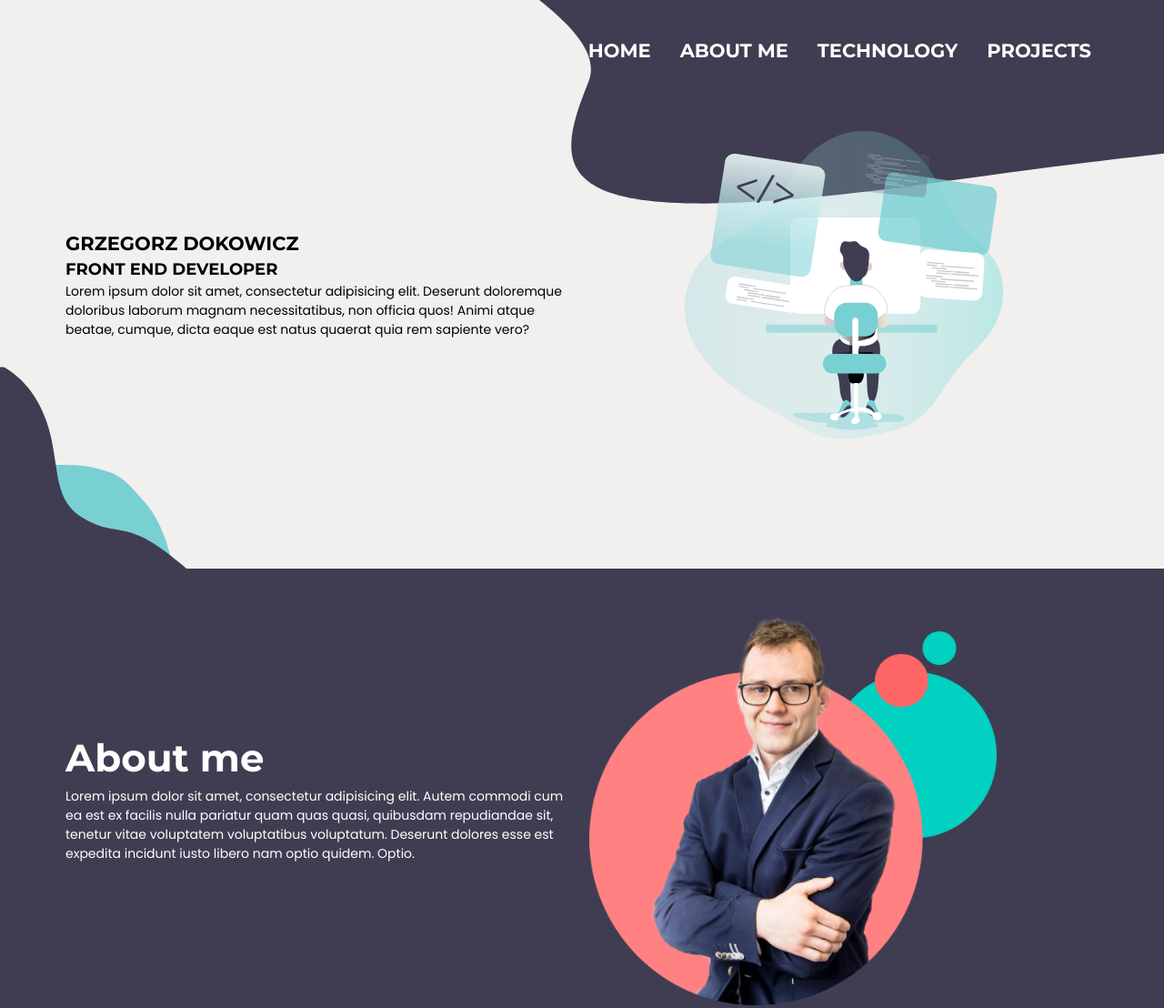
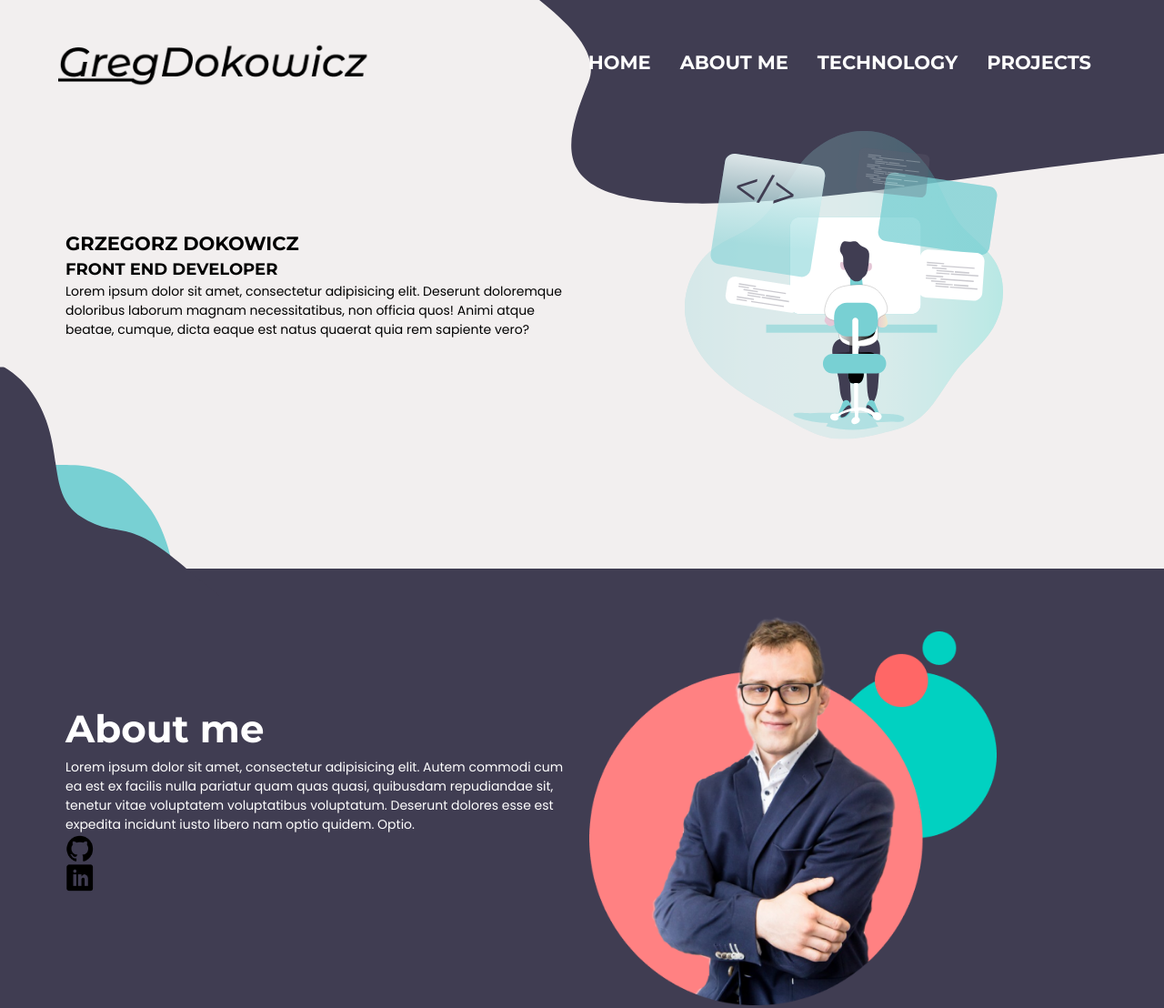
Before and after one commit to GrzegorzDokowicz/portfolio, a Gatsby site: page / in a window 1280 px wide. Shown: the top 1108 px of the page at 91% size. Built offline with nearby package versions, Linux system fonts and the light colour scheme; Gatsby itself is replaced by a stand-in of ours.

Commit message:
Created iconLink, added github and linkedin icons to images

```diff
--- /dev/null
+++ b/src/components/page-atoms/icon-link/index.js
@@ -0,0 +1,21 @@
+import React from 'react';
+import PropTypes from 'prop-types';
+
+import './style.scss';
+import Image from '../image';
+
+const IconLink = ({ fileName, href, alt }) => (
+  <div className="icon-link">
+    <a href={href}>
+      <Image alt={alt} fileName={fileName} />
+    </a>
+  </div>
+);
+
+IconLink.propTypes = {
+  fileName: PropTypes.string.isRequired,
+  alt: PropTypes.string.isRequired,
+  href: PropTypes.string.isRequired,
+};
+
+export default IconLink;
--- /dev/null
+++ b/src/components/page-atoms/icon-link/style.scss
@@ -0,0 +1,6 @@
+@import './../../../styles/main-styles';
+
+.icon-link{
+  width: 32px;
+  height: 32px;
+}
--- a/src/components/page-elements/navbar/index.js
+++ b/src/components/page-elements/navbar/index.js
@@ -1,11 +1,12 @@
 import React, { useRef, useState } from 'react';
 import { AnchorLink } from 'gatsby-plugin-anchor-links';
-import uuid from 'react-uuid';
+import uuid from 'react-uuid'; // TODO check if possible to eliminate
 import { gsap, Power1 } from 'gsap';
 
 import ROUTES from './routes.config';
 import './style.scss';
 import Text from '../../page-atoms/text';
+import Image from '../../page-atoms/image';
 
 const Navbar = () => {
   const [isMobileNavbarActive, setMobileNavbarStatus] = useState(false);
@@ -72,6 +73,10 @@ const Navbar = () => {
   return (
     <nav className="navbar">
 
+      <div className="navbar__logo">
+        <Image alt="site-logo" fileName="Logo" />
+      </div>
+
       <button onClick={handleHamburgerClick} className="navbar__hamburger">
         <span ref={hamburgerRef} className="hamburger__bars" />
       </button>
--- a/src/components/page-elements/navbar/style.scss
+++ b/src/components/page-elements/navbar/style.scss
@@ -4,14 +4,24 @@
   z-index: 10;
   position: absolute;
   right: 0;
+  width: 100%;
   padding: size(5) 5%;
   min-height: size(10);
   display: flex;
   flex-direction: row;
   align-items: center;
+  justify-content: space-between;
 
-  @include tablet {
+  @include tablet-landscape {
     justify-content: flex-end;
+  }
+
+  &__logo{
+    width: 30%;
+
+    @include tablet-landscape{
+      display: none;
+    }
   }
 
   &__link-list {
@@ -120,7 +130,11 @@
       }
     }
   }
+
 }
+
+
+
 
 %bars-style {
   content: '';
--- a/src/views/about-me/index.js
+++ b/src/views/about-me/index.js
@@ -4,6 +4,8 @@ import './style.scss';
 import Image from '../../components/page-atoms/image';
 import ResponsivePageContainer from '../../components/containers/responsive-page-container';
 import Text from '../../components/page-atoms/text';
+import IconLink from '../../components/page-atoms/icon-link';
+
 import slideIn from '../../gsap_animations/slideIn';
 
 const AboutMe = () => {
@@ -33,6 +35,10 @@ const AboutMe = () => {
             dolores
             esse est expedita incidunt iusto libero nam optio quidem. Optio.
           </Text>
+          <div className="about-me__links">
+            <IconLink fileName="github-icon" alt="Facebook link" href="#" />
+            <IconLink fileName="linkedin-icon" alt="Facebook link" href="#" />
+          </div>
         </div>
       </div>
     </ResponsivePageContainer>
```
Also changed, not shown: src/images/github-icon.png (added), src/images/linkedin-icon.png (added).
